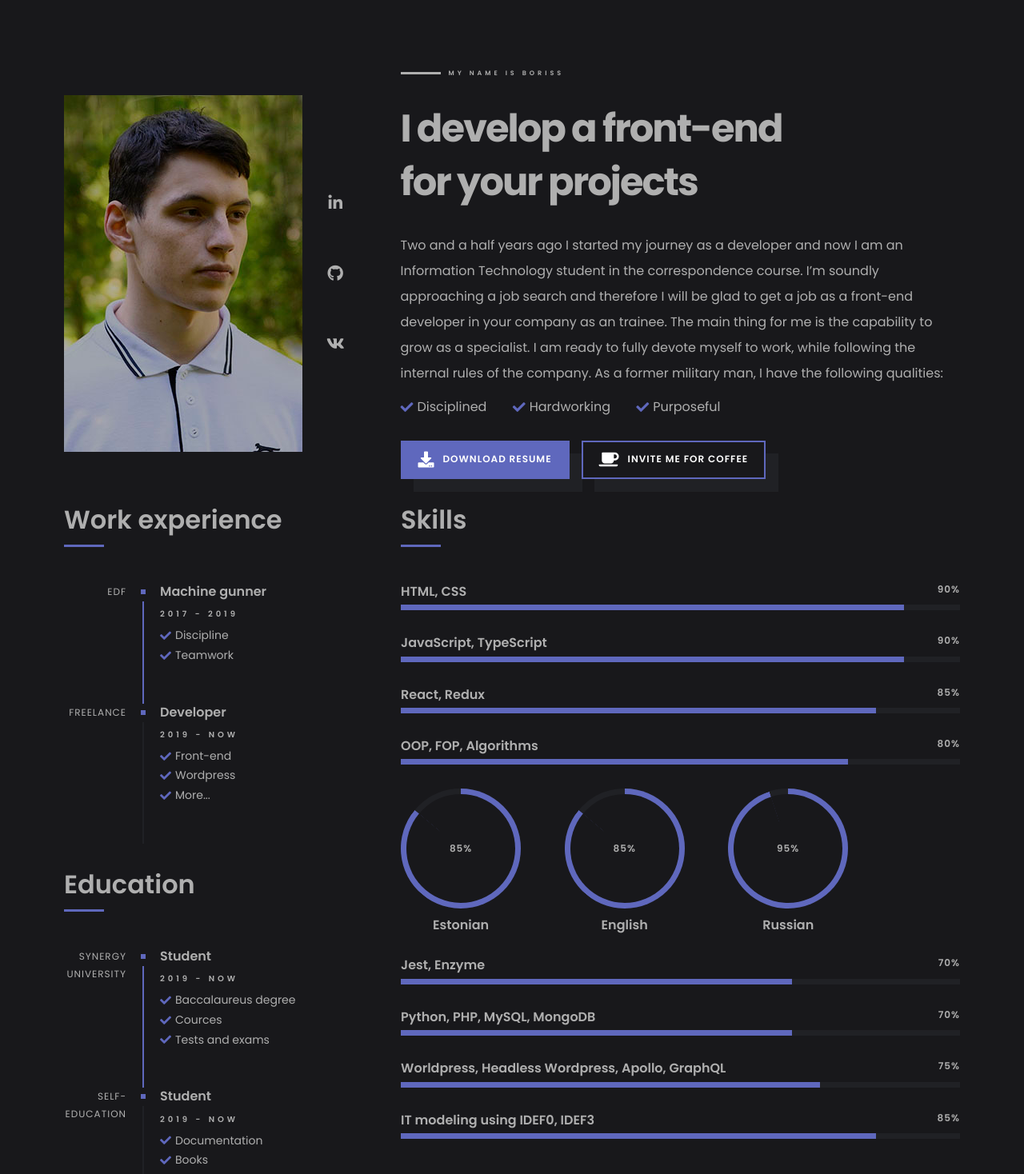
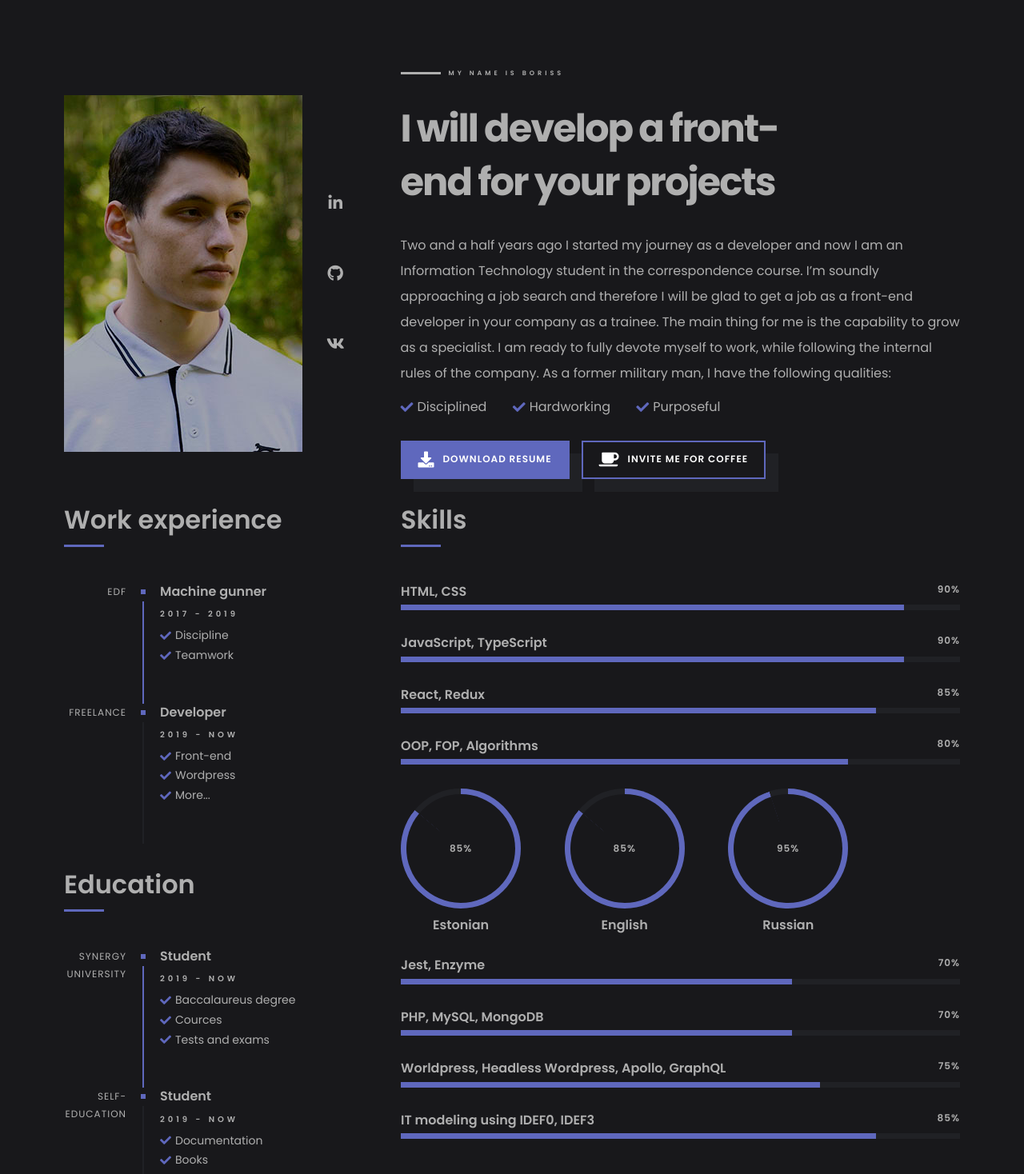
Before and after one commit to BorissArhipov/ab-portfolio, a React (Create React App) app: page / in a window 1280 px wide. Shown: the part 840-2308 px from the top of the page at 80% size. Built offline with nearby package versions, Linux system fonts and the light colour scheme.

Commit message:
Improving styles

```diff
--- a/src/components/about/about.css
+++ b/src/components/about/about.css
@@ -45,7 +45,7 @@
     font-size: 48px;
     margin: 0 0 30px 0;
     letter-spacing: -2px;
-    width: 500px;
+    width: 600px;
 }
 
 .about--text {
@@ -388,6 +388,10 @@
 }
 
 @media screen and (max-width: 1350px) {
+    .about--title {
+        width: 500px;
+    }
+
     .about--experiencewrap {
         width: 37.6%;
     }
--- a/src/components/about/about.tsx
+++ b/src/components/about/about.tsx
@@ -66,11 +66,11 @@ class About extends Component<AboutProps> {
                             MY NAME IS BORISS
                         </div>
                         <h3 className="about--title">
-                            I develop a front-end for your projects
+                            I will develop a front-end for your projects
                         </h3>
                         <p className="about--text">
                             Two and a half years ago I started my journey as a developer and now I am an Information Technology student in the correspondence course.
-                            I’m soundly approaching a job search and therefore I will be glad to get a job as a front-end developer in your company as an trainee. The main thing for me is the capability to grow as a specialist. I am ready to fully devote myself to work, while following the internal rules of the company.
+                            I’m soundly approaching a job search and therefore I will be glad to get a job as a front-end developer in your company as a trainee. The main thing for me is the capability to grow as a specialist. I am ready to fully devote myself to work, while following the internal rules of the company.
                             As a former military man, I have the following qualities:
                         </p>
                         <div className="about--tipswrap">
@@ -402,7 +402,7 @@ class About extends Component<AboutProps> {
                         </div>
                         <div className="about--bar">
                             <span className="about--label">
-                                Python, PHP, MySQL, MongoDB
+                                PHP, MySQL, MongoDB
                             </span>
                             <span className="about--number">
                                 70%
--- a/src/components/contact/contact.css
+++ b/src/components/contact/contact.css
@@ -193,4 +193,8 @@
     .contact--infotext {
         font-size: 16px;
     }
+
+    .contact--btn {
+        padding: 12px 80px;
+    }
 }
--- a/src/components/contact/contact.tsx
+++ b/src/components/contact/contact.tsx
@@ -95,7 +95,7 @@ class Contact extends Component<ContactProps> {
                     <textarea id="text" placeholder="Message..." className="contact--textarea"></textarea>
                     <div className="contact--border3 contact--border"></div>
                     <button className="contact--btn" type="submit">
-                        SEND MESSAGE
+                        SEND A MESSAGE
                     </button>
                 </form>
             </div>
--- a/src/components/portolioItems/portfolioItems.tsx
+++ b/src/components/portolioItems/portfolioItems.tsx
@@ -109,7 +109,7 @@ const itemsFunc = () => {
             collection: 'pet',
             img: shop.default,
             text: `
-                The React shop project was made in order to pratice usage of the Apollo and GraphQL libraries. The database of this project is MongoDB.
+                The React shop project was made in order to practice usage of the Apollo and GraphQL libraries. The database of this project is MongoDB.
             `,
             respon: [
                 'Building up a React project',
@@ -146,7 +146,7 @@ const itemsFunc = () => {
             collection: 'pet',
             img: test.default,
             text: `
-                This project was made in order to practice wrinting unit tests for React app.
+                This project was made in order to practice writing unit tests for React app.
             `,
             respon: [
                 'Writing unit tests for React Components',
```
